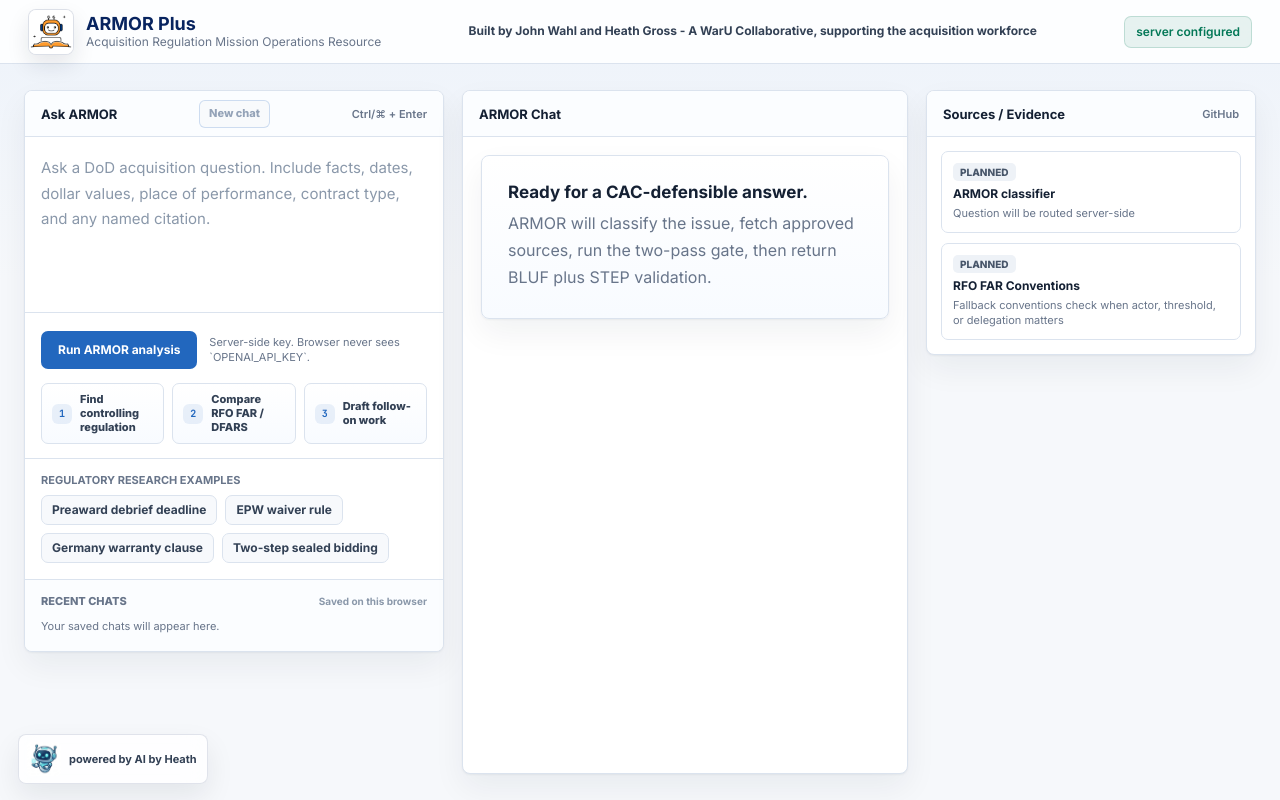
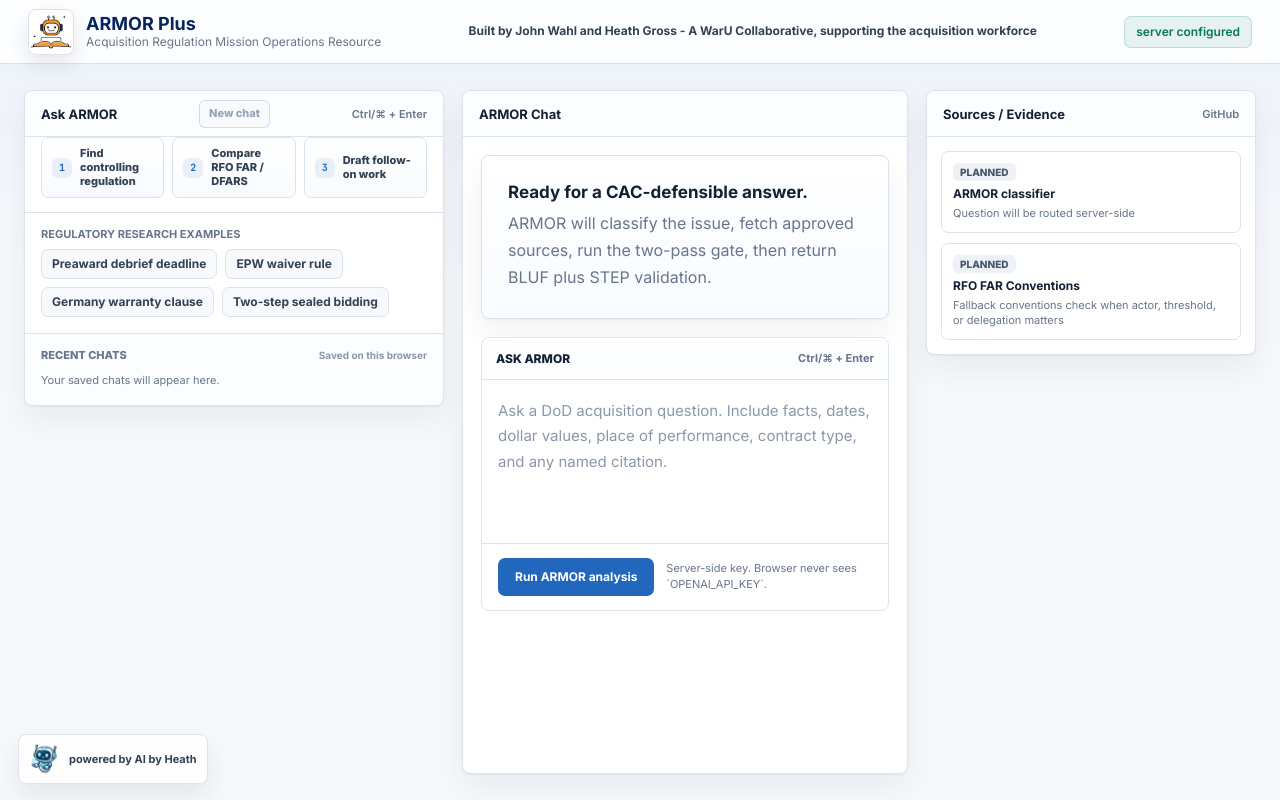
Before and after one commit to kidkenpo-create/armor-plus-app, a Next.js app: page / in a window 1280 px wide. Built offline with nearby package versions, Linux system fonts and the light colour scheme.

Commit message:
Fix follow-up chat layout

```diff
--- a/app/page.module.css
+++ b/app/page.module.css
@@ -203,6 +203,51 @@
 .queryTextarea::placeholder {
   color: #8a98aa;
   font-weight: 400;
+}
+
+.composerPanel > .queryTextarea,
+.composerPanel > .composerFooter {
+  display: none;
+}
+
+.chatComposer {
+  display: grid;
+  gap: 0;
+  margin: 18px;
+  border: 1px solid var(--border);
+  border-radius: 8px;
+  background: #fff;
+  box-shadow: none;
+  overflow: hidden;
+}
+
+.chatComposer .queryTextarea {
+  min-height: 128px;
+  max-height: 220px;
+}
+
+.composerTitle {
+  min-height: 42px;
+  display: flex;
+  align-items: center;
+  justify-content: space-between;
+  gap: 12px;
+  padding: 0 14px;
+  border-bottom: 1px solid var(--border);
+  background: #fbfdff;
+}
+
+.composerTitle span {
+  color: var(--text);
+  font-size: 12px;
+  font-weight: 850;
+  text-transform: uppercase;
+}
+
+.composerTitle small {
+  color: var(--muted);
+  font-size: 11px;
+  font-weight: 650;
 }
 
 .composerFooter {
--- a/app/page.tsx
+++ b/app/page.tsx
@@ -774,6 +774,33 @@ export default function Home() {
     if (event.key === 'Enter' && (event.ctrlKey || event.metaKey)) runAnalysis();
   }, [runAnalysis]);
 
+  const chatComposer = (
+    <div className={styles.chatComposer}>
+      <div className={styles.composerTitle}>
+        <span>{hasConversation ? 'Continue this chat' : 'Ask ARMOR'}</span>
+        <small>Ctrl/⌘ + Enter</small>
+      </div>
+      <textarea
+        ref={taRef}
+        className={styles.queryTextarea}
+        placeholder={hasConversation ? 'Ask a follow-up, request more research, or tell ARMOR what to correct.' : 'Ask a DoD acquisition question. Include facts, dates, dollar values, place of performance, contract type, and any named citation.'}
+        value={question}
+        onChange={event => {
+          setQuestion(event.target.value);
+          setRoutePlan(routePreview(routingContext(turns, event.target.value)));
+        }}
+        onKeyDown={handleKeyDown}
+        rows={5}
+      />
+      <div className={styles.composerFooter}>
+        <button className={styles.primaryBtn} onClick={runAnalysis} disabled={streaming}>
+          {streaming ? 'Analyzing...' : hasConversation ? 'Send follow-up' : 'Run ARMOR analysis'}
+        </button>
+        <span>{hasConversation ? 'Follow-ups append below this thread and include recent context server-side.' : 'Server-side key. Browser never sees `OPENAI_API_KEY`.'}</span>
+      </div>
+    </div>
+  );
+
   return (
     <div className={styles.page}>
       <header className={styles.topbar}>
@@ -802,7 +829,7 @@ export default function Home() {
             <small>Ctrl/⌘ + Enter</small>
           </div>
           <textarea
-            ref={taRef}
+            aria-hidden="true"
             className={styles.queryTextarea}
             placeholder={hasConversation ? 'Ask a follow-up, request more research, or tell ARMOR what to correct.' : 'Ask a DoD acquisition question. Include facts, dates, dollar values, place of performance, contract type, and any named citation.'}
             value={question}
@@ -869,6 +896,8 @@ export default function Home() {
             </div>
           )}
 
+          {chatComposer}
+
           {(streaming || done) && (
             <div className={styles.mobileTrace}>
               <ResearchTrace items={visibleRoute} streaming={streaming} done={done} model={model} />
```
